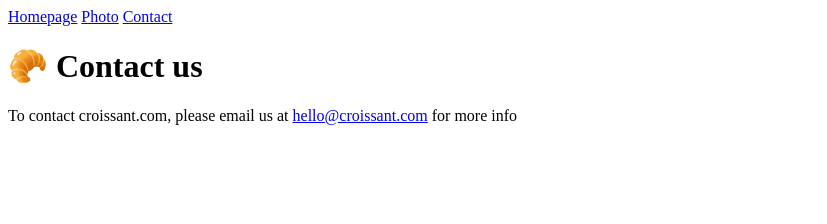
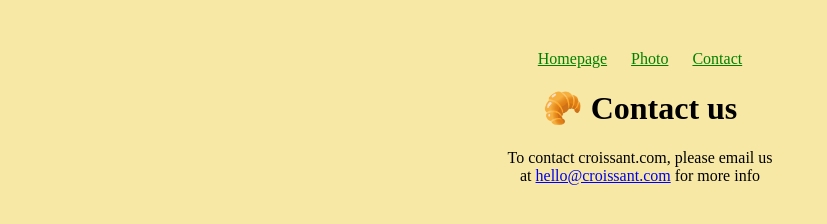
Before and after one commit to adayeis/Croissant, a plain HTML site: page contact.html in a window 1280 px wide. Shown: the whole page, without its empty margins (0-827 px from the left). Drawn offline with Linux system fonts and the light colour scheme; files that its build step writes are made by us from their sources.

Commit message:
style added

```diff
--- a/contact.html
+++ b/contact.html
@@ -3,10 +3,11 @@
   <head>
     <meta charset="UTF-8" />
     <meta name="viewport" content="width=device-width, initial-scale=1.0" />
-    <link rel="stylesheet" href="style.css" />
+    <link rel="stylesheet" href="style/style.css" />
     <title>Croissant</title>
   </head>
   <body>
+    <div class="container">
       <nav>
         <a href="/">Homepage</a>
         <a href="photo.html">Photo</a>
@@ -14,8 +15,10 @@
       </nav>
       <h1>🥐 Contact us</h1>
       <p>
-      To contact croissant.com, please email us at
-      <a href="mailto:hello@croissant.com">hello@croissant.com</a> for more info
+        To contact croissant.com, please email us <br />
+        at <a href="mailto:hello@croissant.com">hello@croissant.com</a> for more
+        info
       </p>
+    </div>
   </body>
 </html>
--- a/style/style.css
+++ b/style/style.css
@@ -0,0 +1,18 @@
+body {
+  background-color: #f7e8a6;
+}
+
+nav a {
+  margin: 10px;
+  color: green;
+}
+
+img {
+  width: 80%;
+  border-radius: 10px;
+}
+
+.container {
+  text-align: center;
+  margin: 50px;
+}
```
Also changed, not shown: index.html (+5 -3 lines), photo.html (+4 -1 lines). Lines whose indentation alone changed are shown as unchanged.
